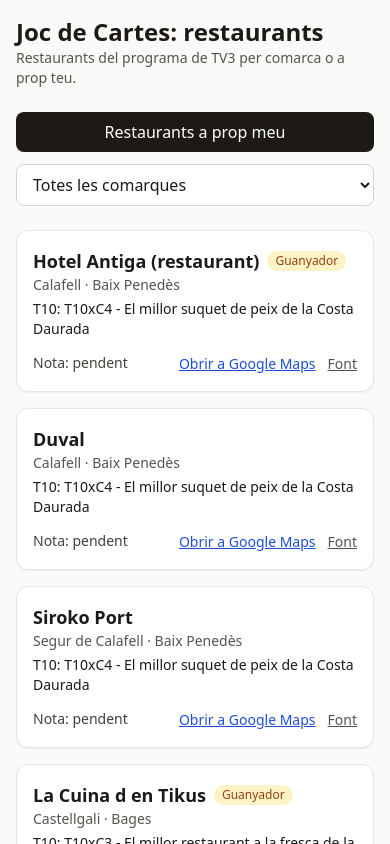
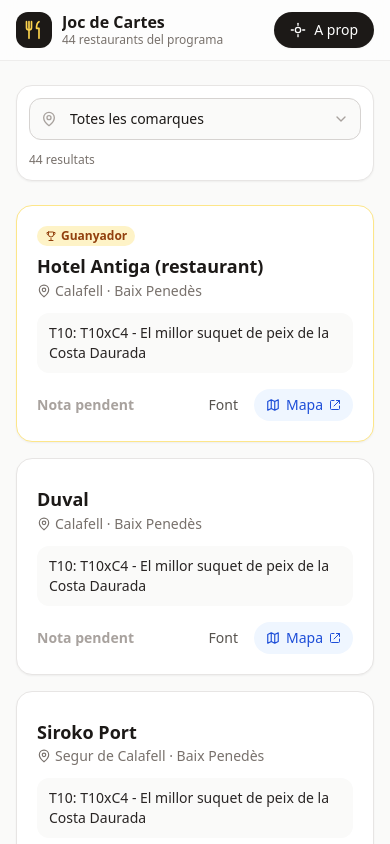
Before and after one commit to kalt2212/joc-de-cartes-finder, a React (Vite) app: page / in a window 390 px wide. Shown: the top 844 px of the page. Built offline with nearby package versions, Linux system fonts and the light colour scheme.

Commit message:
Redesign UI: sticky blur header, polished search, badge pills, responsive card grid, empty state, inline SVG icons

```diff
--- a/src/App.tsx
+++ b/src/App.tsx
@@ -7,6 +7,39 @@ const restaurants = data as Restaurant[];
 const comarques = Array.from(new Set(restaurants.map((r) => r.comarca))).sort();
 
 type Geo = { status: 'idle' | 'loading' | 'ok' | 'denied' | 'unsupported'; lat?: number; lng?: number };
+
+function Icon({ d, className = 'h-4 w-4' }: { d: string | readonly string[]; className?: string }) {
+  const paths: readonly string[] = typeof d === "string" ? [d] : d;
+  return (
+    <svg
+      viewBox="0 0 24 24"
+      fill="none"
+      stroke="currentColor"
+      strokeWidth={2}
+      strokeLinecap="round"
+      strokeLinejoin="round"
+      className={className}
+      aria-hidden="true"
+    >
+      {paths.map((p) => (
+        <path key={p} d={p} />
+      ))}
+    </svg>
+  );
+}
+
+const ICONS = {
+  locate: ['M12 2v3', 'M12 19v3', 'M2 12h3', 'M19 12h3', 'M12 8a4 4 0 1 0 0 8 4 4 0 0 0 0-8z'],
+  map: 'M9 18l-6 3V6l6-3 6 3 6-3v15l-6 3-6-3zM9 3v15M15 6v15',
+  external: ['M15 3h6v6', 'M10 14L21 3', 'M21 14v5a2 2 0 0 1-2 2H5a2 2 0 0 1-2-2V5a2 2 0 0 1 2-2h5'],
+  star: 'M12 2l3.09 6.26L22 9.27l-5 4.87 1.18 6.88L12 17.77l-6.18 3.25L7 14.14 2 9.27l6.91-1.01L12 2z',
+  trophy: ['M8 21h8', 'M12 17v4', 'M7 4h10v5a5 5 0 0 1-10 0V4z', 'M17 5h3v2a3 3 0 0 1-3 3', 'M7 5H4v2a3 3 0 0 0 3 3'],
+  search: ['M11 19a8 8 0 1 0 0-16 8 8 0 0 0 0 16z', 'M21 21l-4.35-4.35'],
+  alert: ['M12 9v4', 'M12 17h.01', 'M10.29 3.86L1.82 18a2 2 0 0 0 1.71 3h16.94a2 2 0 0 0 1.71-3L13.71 3.86a2 2 0 0 0-3.42 0z'],
+  utensils: ['M3 2v7a3 3 0 0 0 6 0V2', 'M6 2v20', 'M18 2c-2 1-3 4-3 8h3v12'],
+  pin: ['M20 10c0 6-8 12-8 12s-8-6-8-12a8 8 0 0 1 16 0z', 'M12 7a3 3 0 1 0 0 6 3 3 0 0 0 0-6z'],
+  x: 'M18 6L6 18M6 6l12 12',
+} as const;
 
 export default function App() {
   const [comarca, setComarca] = useState('');
@@ -30,21 +63,45 @@ export default function App() {
     return filtered;
   }, [comarca, geo]);
 
+  const nearby = geo.status === 'ok';
+
   return (
-    <main className="mx-auto max-w-2xl p-4 sm:p-6">
-      <header className="mb-6">
-        <h1 className="text-2xl font-bold">Joc de Cartes: restaurants</h1>
-        <p className="text-sm text-stone-600">Restaurants del programa de TV3 per comarca o a prop teu.</p>
+    <div className="min-h-screen bg-stone-50 pb-10 text-stone-900">
+      <header className="sticky top-0 z-20 border-b border-stone-200/70 bg-white/75 backdrop-blur-md supports-[backdrop-filter]:bg-white/60">
+        <div className="mx-auto flex max-w-5xl items-center justify-between gap-3 px-4 py-3 sm:px-6">
+          <div className="flex min-w-0 items-center gap-2.5">
+            <span className="flex h-9 w-9 shrink-0 items-center justify-center rounded-xl bg-stone-900 text-amber-300">
+              <Icon d={ICONS.utensils} className="h-5 w-5" />
+            </span>
+            <div className="min-w-0">
+              <h1 className="truncate text-base font-bold leading-tight sm:text-lg">Joc de Cartes</h1>
+              <p className="truncate text-xs text-stone-500">{restaurants.length} restaurants del programa</p>
+            </div>
+          </div>
+          <button
+            type="button"
+            onClick={locate}
+            disabled={geo.status === 'loading'}
+            className="inline-flex shrink-0 items-center gap-2 rounded-full bg-stone-900 px-4 py-2 text-sm font-medium text-white shadow-sm transition hover:bg-stone-700 focus:outline-none focus-visible:ring-2 focus-visible:ring-amber-400 disabled:opacity-60"
+          >
+            <Icon d={ICONS.locate} />
+            <span className="hidden sm:inline">{geo.status === 'loading' ? 'Localitzant…' : 'Restaurants a prop meu'}</span>
+            <span className="sm:hidden">{geo.status === 'loading' ? '…' : 'A prop'}</span>
+          </button>
+        </div>
       </header>
 
-      <section className="mb-6 flex flex-col gap-3 sm:flex-row">
-        <button onClick={locate} className="rounded-lg bg-stone-900 px-4 py-2 text-white hover:bg-stone-700">
-          {geo.status === 'loading' ? 'Localitzant…' : 'Restaurants a prop meu'}
-        </button>
+      <main className="mx-auto max-w-5xl px-4 pt-6 sm:px-6">
+        <section className="mb-6 rounded-2xl border border-stone-200 bg-white p-3 shadow-sm sm:p-4">
+          <label className="relative block">
+            <span className="sr-only">Filtrar per comarca</span>
+            <span className="pointer-events-none absolute inset-y-0 left-3 flex items-center text-stone-400">
+              <Icon d={ICONS.pin} />
+            </span>
             <select
               value={comarca}
               onChange={(e) => setComarca(e.target.value)}
-          className="rounded-lg border border-stone-300 bg-white px-3 py-2"
+              className="w-full appearance-none rounded-xl border border-stone-300 bg-stone-50 py-2.5 pl-10 pr-10 text-sm transition focus:border-amber-500 focus:bg-white focus:outline-none focus:ring-2 focus:ring-amber-200"
               aria-label="Comarca"
             >
               <option value="">Totes les comarques</option>
@@ -54,47 +111,145 @@ export default function App() {
                 </option>
               ))}
             </select>
+            <span className="pointer-events-none absolute inset-y-0 right-3 flex items-center text-stone-400">
+              <Icon d="M6 9l6 6 6-6" />
+            </span>
+          </label>
+
+          <div className="mt-3 flex flex-wrap items-center gap-2 text-xs text-stone-500">
+            <span>
+              {list.length} {list.length === 1 ? 'resultat' : 'resultats'}
+            </span>
+            {nearby && <span className="rounded-full bg-emerald-50 px-2 py-0.5 font-medium text-emerald-700">Ordenats per distància</span>}
+            {comarca && (
+              <button
+                type="button"
+                onClick={() => setComarca('')}
+                className="inline-flex items-center gap-1 rounded-full bg-stone-100 px-2 py-0.5 font-medium text-stone-700 transition hover:bg-stone-200"
+              >
+                {comarca}
+                <Icon d={ICONS.x} className="h-3 w-3" />
+              </button>
+            )}
+          </div>
         </section>
 
         {geo.status === 'denied' && (
-        <p className="mb-4 text-sm text-amber-700">No s'ha pogut obtenir la teva ubicació. Pots filtrar per comarca.</p>
+          <p className="mb-4 flex items-center gap-2 rounded-xl bg-amber-50 px-4 py-3 text-sm text-amber-800">
+            <Icon d={ICONS.alert} /> No s'ha pogut obtenir la teva ubicació. Pots filtrar per comarca.
+          </p>
         )}
         {geo.status === 'unsupported' && (
-        <p className="mb-4 text-sm text-amber-700">El teu navegador no permet la geolocalització.</p>
+          <p className="mb-4 flex items-center gap-2 rounded-xl bg-amber-50 px-4 py-3 text-sm text-amber-800">
+            <Icon d={ICONS.alert} /> El teu navegador no permet la geolocalització.
+          </p>
         )}
 
-      <ul className="space-y-4">
+        {list.length === 0 ? (
+          <div className="flex flex-col items-center rounded-2xl border border-dashed border-stone-300 bg-white px-6 py-12 text-center">
+            <span className="mb-3 flex h-12 w-12 items-center justify-center rounded-full bg-stone-100 text-stone-400">
+              <Icon d={ICONS.search} className="h-6 w-6" />
+            </span>
+            <p className="font-medium text-stone-800">No hi ha restaurants en aquesta comarca</p>
+            <p className="mt-1 text-sm text-stone-500">Prova amb una altra comarca o mostra tots els restaurants.</p>
+            <button
+              type="button"
+              onClick={() => setComarca('')}
+              className="mt-4 rounded-full border border-stone-300 px-4 py-1.5 text-sm font-medium text-stone-700 transition hover:bg-stone-100"
+            >
+              Mostra totes les comarques
+            </button>
+          </div>
+        ) : (
+          <ul className="grid gap-4 sm:grid-cols-2">
             {list.map((r) => (
-          <li key={r.id} className="rounded-xl border border-stone-200 bg-white p-4 shadow-sm">
-            <div className="flex flex-wrap items-center gap-2">
-              <h2 className="text-lg font-semibold">{r.name}</h2>
-              {r.winner && <span className="rounded-full bg-amber-100 px-2 py-0.5 text-xs font-medium text-amber-800">Guanyador</span>}
-              {r.permanentlyClosed && <span className="rounded-full bg-red-100 px-2 py-0.5 text-xs text-red-800">Tancat definitivament</span>}
+              <li
+                key={r.id}
+                className={`group flex flex-col rounded-2xl border bg-white p-5 shadow-sm transition duration-200 hover:-translate-y-0.5 hover:shadow-md ${
+                  r.winner ? 'border-amber-200' : 'border-stone-200'
+                }`}
+              >
+                <div className="flex flex-wrap gap-1.5">
+                  {r.winner && (
+                    <span className="inline-flex items-center gap-1 rounded-full bg-amber-100 px-2 py-0.5 text-xs font-semibold text-amber-800">
+                      <Icon d={ICONS.trophy} className="h-3 w-3" /> Guanyador
+                    </span>
+                  )}
+                  {r.badge && (
+                    <span className="inline-flex items-center gap-1 rounded-full bg-violet-100 px-2 py-0.5 text-xs font-semibold text-violet-800">
+                      <Icon d={ICONS.star} className="h-3 w-3" /> {r.badge}
+                    </span>
+                  )}
+                  {r.permanentlyClosed && (
+                    <span className="inline-flex items-center gap-1 rounded-full bg-red-100 px-2 py-0.5 text-xs font-semibold text-red-800">
+                      <Icon d={ICONS.x} className="h-3 w-3" /> Tancat definitivament
+                    </span>
+                  )}
                 </div>
-            <p className="text-sm text-stone-600">
+
+                <h2 className="mt-2 text-lg font-semibold leading-snug text-stone-900">{r.name}</h2>
+                <p className="mt-0.5 flex items-center gap-1 text-sm text-stone-500">
+                  <Icon d={ICONS.pin} className="h-3.5 w-3.5 shrink-0" />
+                  <span>
                     {r.city} · {r.comarca}
-              {'distanceKm' in r && ` · ${(r as Restaurant & { distanceKm: number }).distanceKm.toFixed(1)} km`}
+                    {'distanceKm' in r && (
+                      <span className="font-medium text-emerald-700">
+                        {' '}
+                        · {(r as Restaurant & { distanceKm: number }).distanceKm.toFixed(1)} km
+                      </span>
+                    )}
+                  </span>
                 </p>
-            <p className="mt-1 text-sm">
-              {r.season !== null ? `T${r.season}: ` : ''}{r.episodeTitle}
+
+                <div className="mt-3 rounded-xl bg-stone-50 px-3 py-2.5 text-sm">
+                  <p className="font-medium text-stone-800">
+                    {r.season !== null ? `T${r.season}: ` : ''}
+                    {r.episodeTitle}
                   </p>
                   {r.platEstrella && (
-              <p className="mt-1 text-sm">
-                <span className="font-medium">Plat estrella:</span> {r.platEstrella}
+                    <p className="mt-1.5 text-stone-700">
+                      <span className="inline-flex items-center gap-1 font-semibold text-amber-700">
+                        <Icon d={ICONS.star} className="h-3.5 w-3.5" /> Plat estrella
+                      </span>
+                      <span className="block">{r.platEstrella}</span>
                     </p>
                   )}
-            <div className="mt-3 flex items-center justify-between">
-              <span className="text-sm text-stone-700">{r.rating !== null ? `Nota: ${r.rating}/10` : 'Nota: pendent'}</span>
-              <span>
-                <a href={r.googleMapsUrl || mapsUrl(r.name, r.city)} target="_blank" rel="noreferrer" className="text-sm font-medium text-blue-700 underline">Obrir a Google Maps</a>
+                </div>
+
+                <div className="mt-auto flex items-center justify-between gap-3 pt-4">
+                  <span
+                    className={`text-sm font-semibold ${r.rating !== null ? 'text-stone-800' : 'text-stone-400'}`}
+                  >
+                    {r.rating !== null ? `★ ${r.rating}/10` : 'Nota pendent'}
+                  </span>
+                  <div className="flex items-center gap-1">
                     {r.sourceUrl && (
-                  <a href={r.sourceUrl} target="_blank" rel="noreferrer" className="ml-3 text-sm text-stone-600 underline">Font</a>
+                      <a
+                        href={r.sourceUrl}
+                        target="_blank"
+                        rel="noreferrer"
+                        className="rounded-full px-3 py-1.5 text-sm text-stone-600 transition hover:bg-stone-100 hover:text-stone-900"
+                      >
+                        Font
+                      </a>
                     )}
-              </span>
+                    <a
+                      href={r.googleMapsUrl || mapsUrl(r.name, r.city)}
+                      target="_blank"
+                      rel="noreferrer"
+                      className="inline-flex items-center gap-1.5 rounded-full bg-blue-50 px-3 py-1.5 text-sm font-medium text-blue-700 transition hover:bg-blue-100"
+                    >
+                      <Icon d={ICONS.map} className="h-3.5 w-3.5" />
+                      Mapa
+                      <Icon d={ICONS.external} className="h-3 w-3" />
+                    </a>
+                  </div>
                 </div>
               </li>
             ))}
           </ul>
+        )}
       </main>
+    </div>
   );
 }
```
Lines whose indentation alone changed are shown as unchanged.
